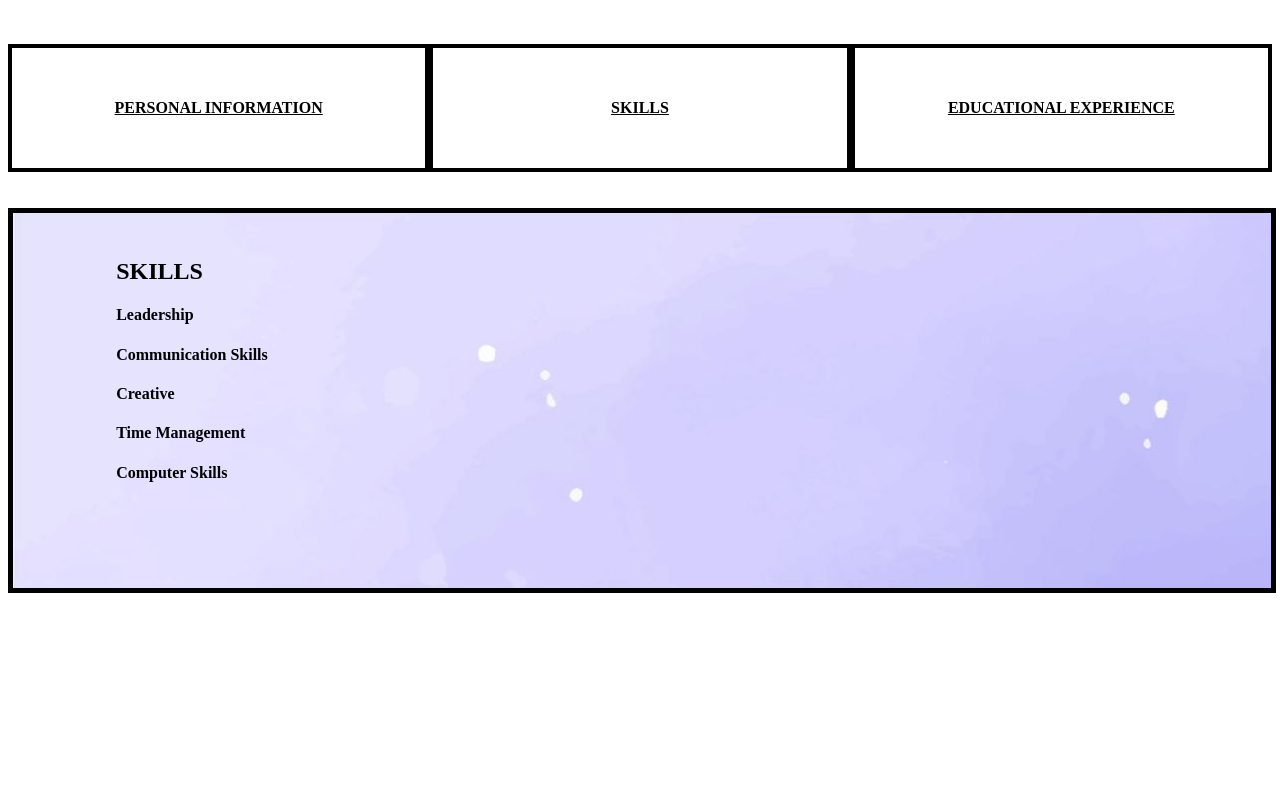
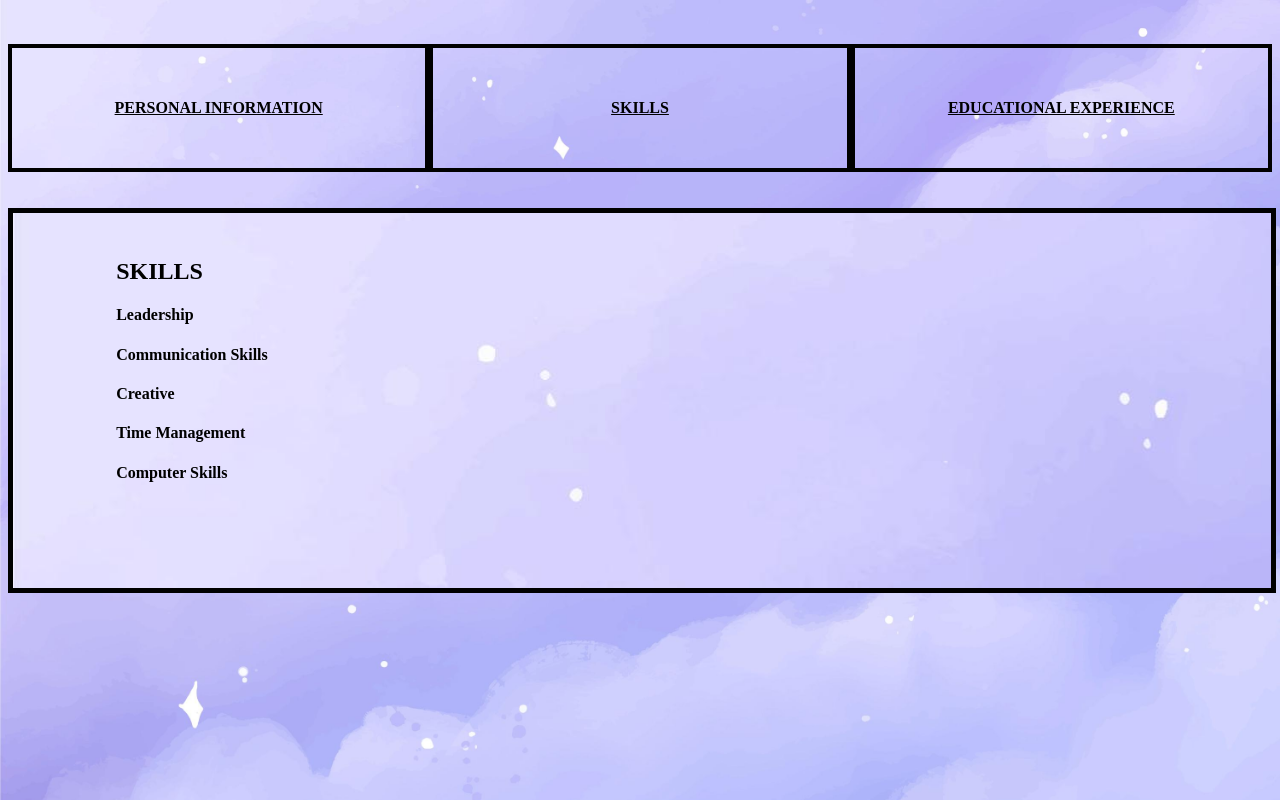
Before and after one commit to GenelynDeliola/online-resume, a plain HTML site: page skills.html in a window 1280 px wide. Drawn offline with Linux system fonts and the light colour scheme.

Commit message:
Update skills.html

```diff
--- a/skills.html
+++ b/skills.html
@@ -3,7 +3,7 @@
     <head>
         <style>
             body {
-              background-image: url(bg.jpg);
+              background-image: url(bg.jpeg);
               background-repeat: no-repeat;
               background-attachment: fixed;
               background-size: cover;
```
